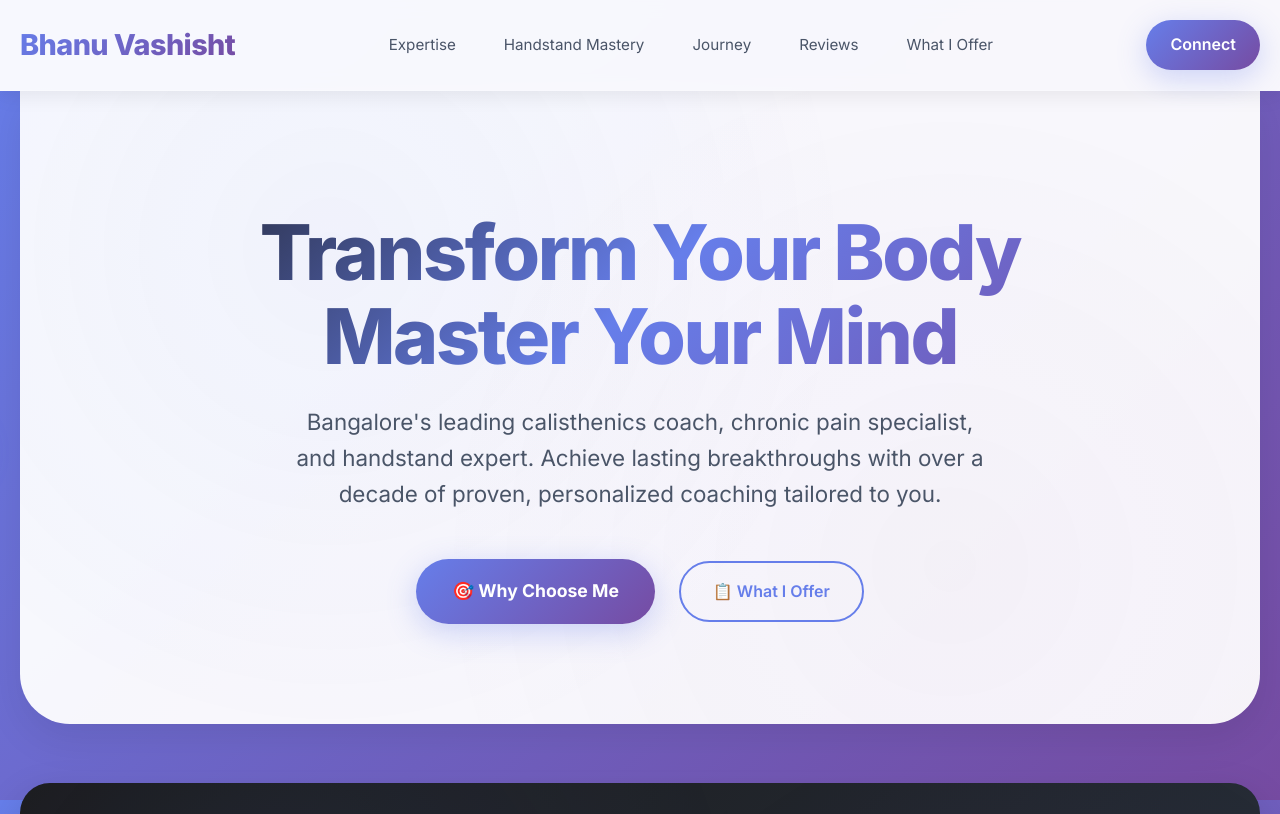
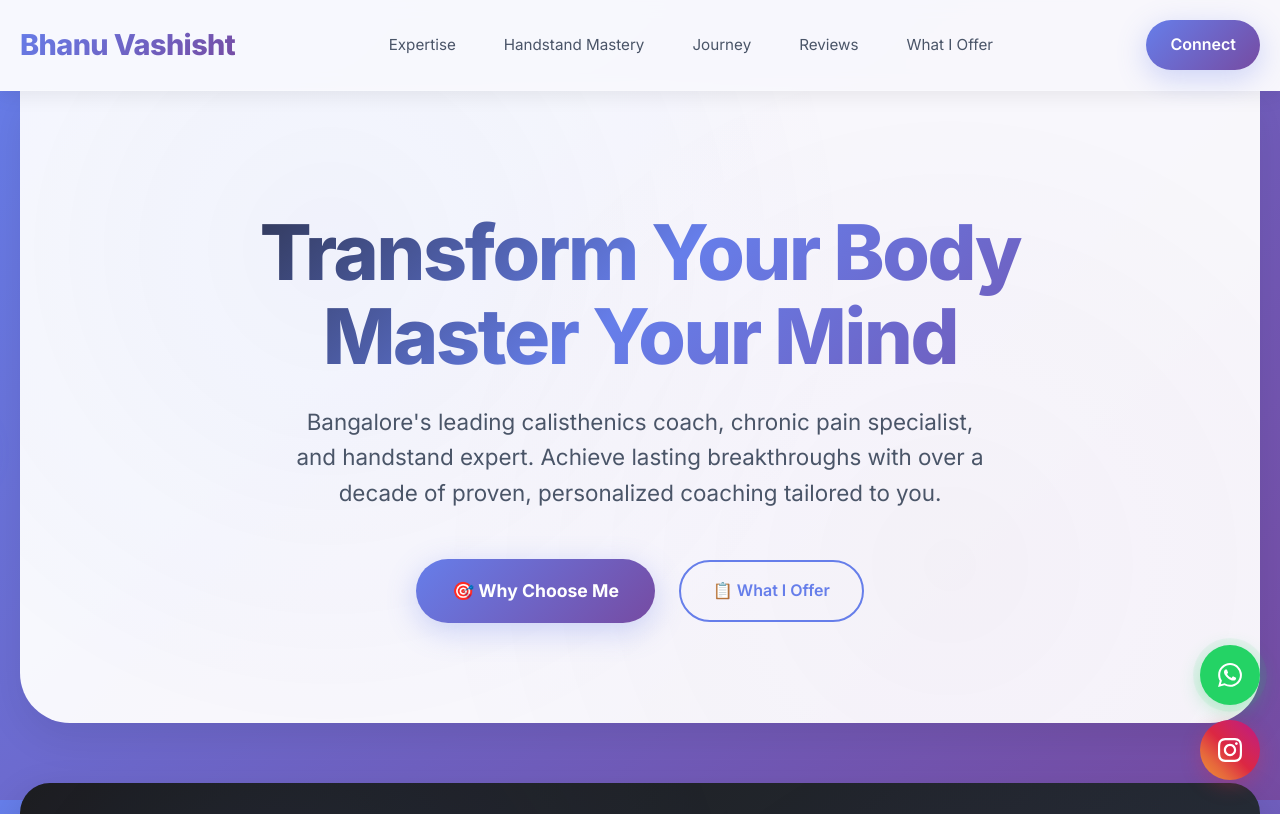
Before and after one commit to bhanuvashisht99/bhanuvashisht99.github.io, a plain HTML site: page index.html in a window 1280 px wide. Shown: the top 814 px of the page. Drawn offline with Linux system fonts and the light colour scheme.

Commit message:
Update index.html

```diff
--- a/index.html
+++ b/index.html
@@ -111,7 +111,7 @@ background-attachment: fixed;
 overflow-x: hidden;
 text-rendering: optimizeSpeed;
 -webkit-overflow-scrolling: touch;
-contain: layout style paint;
+/* REMOVED: contain: layout style paint; */
 }
 
 .container {
@@ -131,7 +131,7 @@ border-bottom: 1px solid rgba(255, 255, 255, 0.2);
 z-index: 100;
 padding: 20px 0;
 box-shadow: 0 4px 20px rgba(0, 0, 0, 0.08);
-contain: layout style;
+/* REMOVED: contain: layout style; */
 }
 
 nav {
@@ -321,7 +321,7 @@ position: relative;
 border-radius: 0 0 50px 50px;
 margin: 0 20px;
 box-shadow: 0 15px 40px rgba(0, 0, 0, 0.08);
-contain: layout style;
+/* REMOVED: contain: layout style; */
 }
 
 .hero::before {
@@ -427,7 +427,7 @@ overflow: hidden;
 margin: 60px 20px;
 border-radius: 30px;
 box-shadow: 0 15px 40px rgba(0, 0, 0, 0.15);
-contain: layout style;
+/* REMOVED: contain: layout style; */
 }
 
 .charge-more-section::before {
@@ -529,7 +529,7 @@ background: var(--white-alpha-95);
 margin: 60px 20px;
 border-radius: 30px;
 box-shadow: 0 15px 40px rgba(0, 0, 0, 0.06);
-contain: layout style;
+/* REMOVED: contain: layout style; */
 }
 
 .journey-content,
@@ -731,7 +731,7 @@ overflow: hidden;
 margin: 60px 20px;
 border-radius: 30px;
 box-shadow: 0 15px 40px rgba(0, 0, 0, 0.2);
-contain: layout style;
+/* REMOVED: contain: layout style; */
 }
 
 .testimonials::before {
@@ -991,20 +991,27 @@ box-shadow: 0 12px 30px rgba(102, 126, 234, 0.3);
 
 /* FIXED: Smart connect buttons container - TRULY FLOATING */
 .smart-connect {
-position: fixed;
-bottom: 20px;
-right: 20px;
-z-index: 9999; /* Much higher z-index to float above everything */
-display: flex;
+position: fixed !important;
+bottom: 20px !important;
+right: 20px !important;
+z-index: 999999 !important; /* Maximum z-index to ensure it's above everything */
+display: flex !important;
 flex-direction: column;
 gap: 15px;
-opacity: 1;
-visibility: visible;
-transform: translateY(0);
+opacity: 1 !important;
+visibility: visible !important;
+transform: translateY(0) !important;
 transition: var(--transition-smooth);
-pointer-events: auto; /* Ensure buttons are clickable */
-}
-
+pointer-events: auto !important; /* Ensure buttons are clickable */
+isolation: isolate; /* Create new stacking context */
+width: auto !important;
+height: auto !important;
+background: none !important;
+border: none !important;
+padding: 0 !important;
+margin: 0 !important;
+box-shadow: none !important;
+}
 /* Remove hidden class functionality - buttons always show */
 .smart-connect.hidden {
 opacity: 1;
@@ -1512,7 +1519,6 @@ transition-duration: 0.01ms !important;
 animation: none;
 }
 }
-
 </style>
 </head>
 <body>
@@ -1584,7 +1590,27 @@ Bangalore, Karnataka, India
   </div>
 </div>
 </div>
+
 </section>
+
+<!-- Fixed Smart Connect Buttons - MOVED OUTSIDE ALL CONTAINERS -->
+<div class="smart-connect" id="smartConnect">
+  <!-- WhatsApp Button -->
+  <a href="https://wa.me/918448222454?text=Hi%20Bhanu,%20I'm%20interested%20in%20learning%20more%20about%20your%20training%20approach%20and%20would%20like%20to%20schedule%20a%20consultation.%20When%20would%20be%20a%20good%20time%20to%20connect?" class="connect-button">
+  <div class="connect-pulse"></div>
+  <svg width="24" height="24" viewBox="0 0 24 24" fill="currentColor">
+  <path d="M17.472 14.382c-.297-.149-1.758-.867-2.03-.967-.273-.099-.471-.148-.67.15-.197.297-.767.966-.94 1.164-.173.199-.347.223-.644.075-.297-.15-1.255-.463-2.39-1.475-.883-.788-1.48-1.761-1.653-2.059-.173-.297-.018-.458.13-.606.134-.133.298-.347.446-.52.149-.174.198-.298.298-.497.099-.198.05-.371-.025-.52-.075-.149-.669-1.612-.916-2.207-.242-.579-.487-.5-.669-.51-.173-.008-.371-.01-.57-.01-.198 0-.52.074-.792.372-.272.297-1.04 1.016-1.04 2.479 0 1.462 1.065 2.875 1.213 3.074.149.198 2.096 3.2 5.077 4.487.709.306 1.262.489 1.694.625.712.227 1.36.195 1.871.118.571-.085 1.758-.719 2.006-1.413.248-.694.248-1.289.173-1.413-.074-.124-.272-.198-.57-.347m-5.421 7.403h-.004a9.87 9.87 0 01-5.031-1.378l-.361-.214-3.741.982.998-3.648-.235-.374a9.86 9.86 0 01-1.51-5.26c.001-5.45 4.436-9.884 9.888-9.884 2.64 0 5.122 1.03 6.988 2.898a9.825 9.825 0 012.893 6.994c-.003 5.45-4.437 9.884-9.885 9.884m8.413-18.297A11.815 11.815 0 0012.05 0C5.495 0 .16 5.335.157 11.892c0 2.096.547 4.142 1.588 5.945L.057 24l6.305-1.654a11.882 11.882 0 005.683 1.448h.005c6.554 0 11.890-5.335 11.893-11.893A11.821 11.821 0 0020.051 3.488"/>
+  </svg>
+  </a>
+
+  <!-- Instagram Button -->
+  <a href="https://instagram.com/bhanu_vashisht" target="_blank" rel="noopener noreferrer" class="instagram-button">
+  <div class="instagram-pulse"></div>
+  <svg width="24" height="24" viewBox="0 0 24 24" fill="currentColor">
+  <path d="M12 2.163c3.204 0 3.584.012 4.85.07 3.252.148 4.771 1.691 4.919 4.919.058 1.265.069 1.645.069 4.849 0 3.205-.012 3.584-.069 4.849-.149 3.225-1.664 4.771-4.919 4.919-1.266.058-1.644.07-4.85.07-3.204 0-3.584-.012-4.849-.07-3.26-.149-4.771-1.699-4.919-4.92-.058-1.265-.07-1.644-.07-4.849 0-3.204.013-3.583.07-4.849.149-3.227 1.664-4.771 4.919-4.919 1.266-.057 1.645-.069 4.849-.069zm0-2.163c-3.259 0-3.667.014-4.947.072-4.358.2-6.78 2.618-6.98 6.98-.059 1.281-.073 1.689-.073 4.948 0 3.259.014 3.668.072 4.948.2 4.358 2.618 6.78 6.98 6.98 1.281.058 1.689.072 4.948.072 3.259 0 3.668-.014 4.948-.072 4.354-.2 6.782-2.618 6.979-6.98.059-1.28.073-1.689.073-4.948 0-3.259-.014-3.667-.072-4.947-.196-4.354-2.617-6.78-6.979-6.98-1.281-.059-1.69-.073-4.949-.073zm0 5.838c-3.403 0-6.162 2.759-6.162 6.162s2.759 6.163 6.162 6.163 6.162-2.759 6.162-6.163c0-3.403-2.759-6.162-6.162-6.162zm0 10.162c-2.209 0-4-1.79-4-4 0-2.209 1.791-4 4-4s4 1.791 4 4c0 2.21-1.791 4-4 4zm6.406-11.845c-.796 0-1.441.645-1.441 1.44s.645 1.44 1.441 1.44c.795 0 1.439-.645 1.439-1.44s-.644-1.44-1.439-1.44z"/>
+  </svg>
+  </a>
+  </div>
 
 <!-- Why I Charge More Section -->
 <section class="charge-more-section">
@@ -1942,24 +1968,6 @@ Bangalore, Karnataka, India
 </div>
 </footer>
 
-<!-- Fixed Smart Connect Buttons - MOVED OUTSIDE ALL CONTAINERS -->
-<div class="smart-connect" id="smartConnect">
-<!-- WhatsApp Button -->
-<a href="https://wa.me/918448222454?text=Hi%20Bhanu,%20I'm%20interested%20in%20learning%20more%20about%20your%20training%20approach%20and%20would%20like%20to%20schedule%20a%20consultation.%20When%20would%20be%20a%20good%20time%20to%20connect?" class="connect-button">
-<div class="connect-pulse"></div>
-<svg width="24" height="24" viewBox="0 0 24 24" fill="currentColor">
-<path d="M17.472 14.382c-.297-.149-1.758-.867-2.03-.967-.273-.099-.471-.148-.67.15-.197.297-.767.966-.94 1.164-.173.199-.347.223-.644.075-.297-.15-1.255-.463-2.39-1.475-.883-.788-1.48-1.761-1.653-2.059-.173-.297-.018-.458.13-.606.134-.133.298-.347.446-.52.149-.174.198-.298.298-.497.099-.198.05-.371-.025-.52-.075-.149-.669-1.612-.916-2.207-.242-.579-.487-.5-.669-.51-.173-.008-.371-.01-.57-.01-.198 0-.52.074-.792.372-.272.297-1.04 1.016-1.04 2.479 0 1.462 1.065 2.875 1.213 3.074.149.198 2.096 3.2 5.077 4.487.709.306 1.262.489 1.694.625.712.227 1.36.195 1.871.118.571-.085 1.758-.719 2.006-1.413.248-.694.248-1.289.173-1.413-.074-.124-.272-.198-.57-.347m-5.421 7.403h-.004a9.87 9.87 0 01-5.031-1.378l-.361-.214-3.741.982.998-3.648-.235-.374a9.86 9.86 0 01-1.51-5.26c.001-5.45 4.436-9.884 9.888-9.884 2.64 0 5.122 1.03 6.988 2.898a9.825 9.825 0 012.893 6.994c-.003 5.45-4.437 9.884-9.885 9.884m8.413-18.297A11.815 11.815 0 0012.05 0C5.495 0 .16 5.335.157 11.892c0 2.096.547 4.142 1.588 5.945L.057 24l6.305-1.654a11.882 11.882 0 005.683 1.448h.005c6.554 0 11.890-5.335 11.893-11.893A11.821 11.821 0 0020.051 3.488"/>
-</svg>
-</a>
-
-<!-- Instagram Button -->
-<a href="https://instagram.com/bhanu_vashisht" target="_blank" rel="noopener noreferrer" class="instagram-button">
-<div class="instagram-pulse"></div>
-<svg width="24" height="24" viewBox="0 0 24 24" fill="currentColor">
-<path d="M12 2.163c3.204 0 3.584.012 4.85.07 3.252.148 4.771 1.691 4.919 4.919.058 1.265.069 1.645.069 4.849 0 3.205-.012 3.584-.069 4.849-.149 3.225-1.664 4.771-4.919 4.919-1.266.058-1.644.07-4.85.07-3.204 0-3.584-.012-4.849-.07-3.26-.149-4.771-1.699-4.919-4.92-.058-1.265-.07-1.644-.07-4.849 0-3.204.013-3.583.07-4.849.149-3.227 1.664-4.771 4.919-4.919 1.266-.057 1.645-.069 4.849-.069zm0-2.163c-3.259 0-3.667.014-4.947.072-4.358.2-6.78 2.618-6.98 6.98-.059 1.281-.073 1.689-.073 4.948 0 3.259.014 3.668.072 4.948.2 4.358 2.618 6.78 6.98 6.98 1.281.058 1.689.072 4.948.072 3.259 0 3.668-.014 4.948-.072 4.354-.2 6.782-2.618 6.979-6.98.059-1.28.073-1.689.073-4.948 0-3.259-.014-3.667-.072-4.947-.196-4.354-2.617-6.78-6.979-6.98-1.281-.059-1.69-.073-4.949-.073zm0 5.838c-3.403 0-6.162 2.759-6.162 6.162s2.759 6.163 6.162 6.163 6.162-2.759 6.162-6.163c0-3.403-2.759-6.162-6.162-6.162zm0 10.162c-2.209 0-4-1.79-4-4 0-2.209 1.791-4 4-4s4 1.791 4 4c0 2.21-1.791 4-4 4zm6.406-11.845c-.796 0-1.441.645-1.441 1.44s.645 1.44 1.441 1.44c.795 0 1.439-.645 1.439-1.44s-.644-1.44-1.439-1.44z"/>
-</svg>
-</a>
-</div>
 
 <!-- ULTRA OPTIMIZED JavaScript - FIXED VERSION -->
 <script>
```
